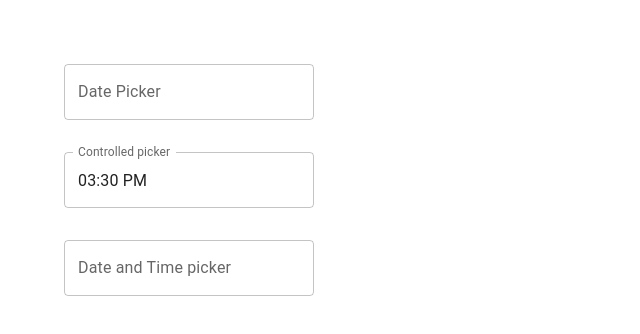
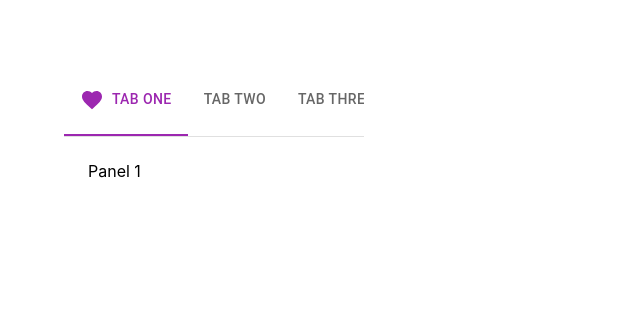
Before and after one commit to thinhnguyen5/React-Mui, a React (Create React App) app: page / in a window 1280 px wide. Shown: the top 334 px of the page, without its empty margins (0-640 px from the left). Built offline with nearby package versions, Linux system fonts and the light colour scheme.

Commit message:
Mui Tabs

```diff
--- a/src/App.tsx
+++ b/src/App.tsx
@@ -3,6 +3,7 @@ import { LocalizationProvider } from '@mui/x-date-pickers/LocalizationProvider'
 import { AdapterDateFns } from '@mui/x-date-pickers/AdapterDateFns'
 import { AdapterDayjs } from '@mui/x-date-pickers/AdapterDayjs';
 import MuiPicker from "./component/MuiPicker";
+import MuiTabs from "./component/MuiTabs";
 // import MuiLoadingButton from "./component/MuiLoadingButton";
 // import MuiAlter from "./component/MuiAlter";
 // import MuiChip from "./component/MuiChip";
@@ -72,7 +73,8 @@ function App() {
         {/* <MuiSkeleton /> */}
         {/* <MuiSkeleton /> */}
         {/* <MuiLoadingButton /> */}
-        <MuiPicker />
+        {/* <MuiPicker /> */}
+        <MuiTabs />
       </div>
     </LocalizationProvider>
   );
--- /dev/null
+++ b/src/component/MuiTabs.tsx
@@ -0,0 +1,48 @@
+import { Box, Tab } from "@mui/material";
+import { TabContext, TabList, TabPanel } from "@mui/lab";
+import { useState } from "react";
+import FavoriteIcon from "@mui/icons-material/Favorite";
+
+const MuiTabs = () => {
+  const [value, setValue] = useState("1");
+  const handleChange = (event: React.SyntheticEvent, newValue: string) => {
+    setValue(newValue);
+  };
+  return (
+    <Box>
+      <TabContext value={value}>
+        <Box sx={{ borderBottom: 1, borderColor: "divider", width: '300px' }}>
+          <TabList
+            aria-label="Tabs example"
+            onChange={handleChange}
+            textColor="secondary"
+            indicatorColor="secondary"
+            // centered
+            variant='scrollable'
+            scrollButtons='auto'
+          >
+            <Tab
+              label="Tab one"
+              value="1"
+              icon={<FavoriteIcon />}
+              iconPosition="start"
+            />
+            <Tab label="Tab two" value="2" />
+            <Tab label="Tab three" value="3" />
+            <Tab label="Tab four" value="4" />
+            <Tab label="Tab five" value="5" />
+            <Tab label="Tab six" value="6" />
+          </TabList>
+        </Box>
+        <TabPanel value="1">Panel 1</TabPanel>
+        <TabPanel value="2">Panel 2</TabPanel>
+        <TabPanel value="3">Panel 3</TabPanel>
+        <TabPanel value="4">Panel 4</TabPanel>
+        <TabPanel value="5">Panel 5</TabPanel>
+        <TabPanel value="6">Panel 6</TabPanel>
+      </TabContext>
+    </Box>
+  );
+};
+
+export default MuiTabs;
```
